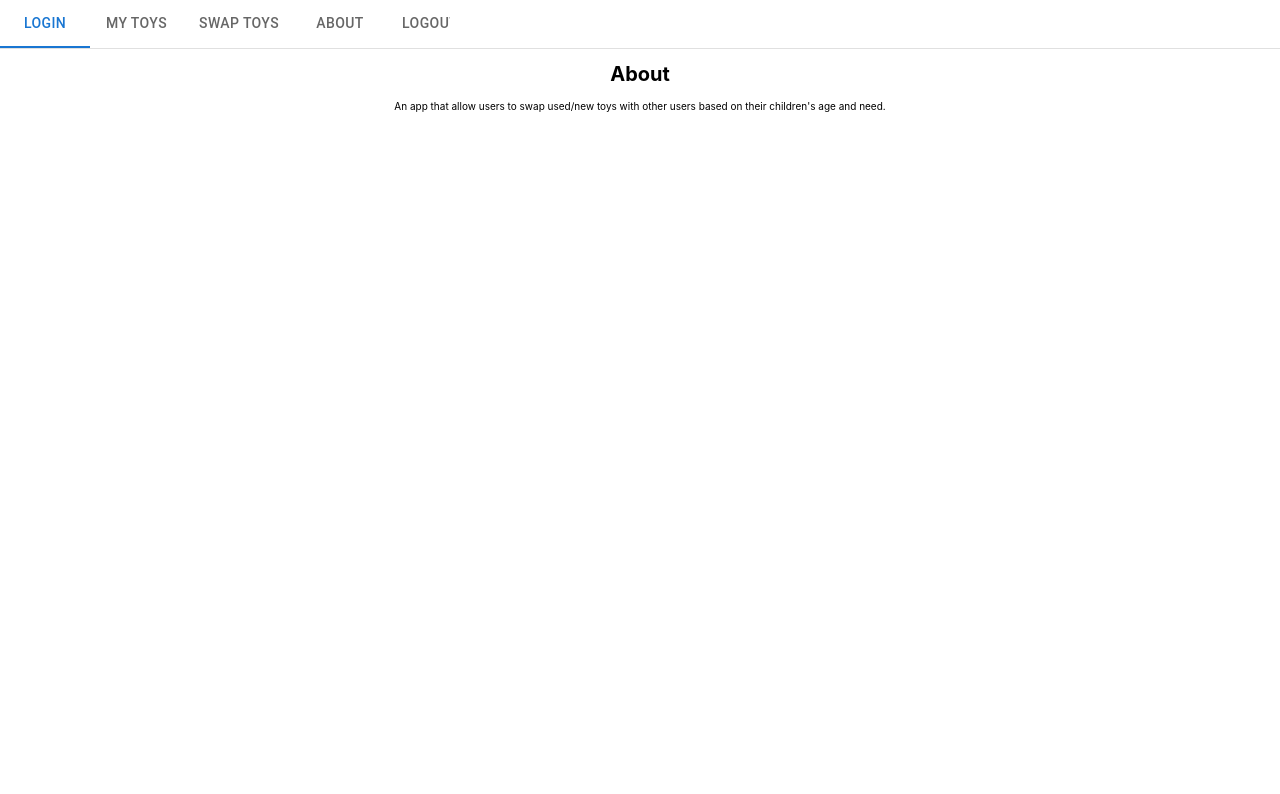
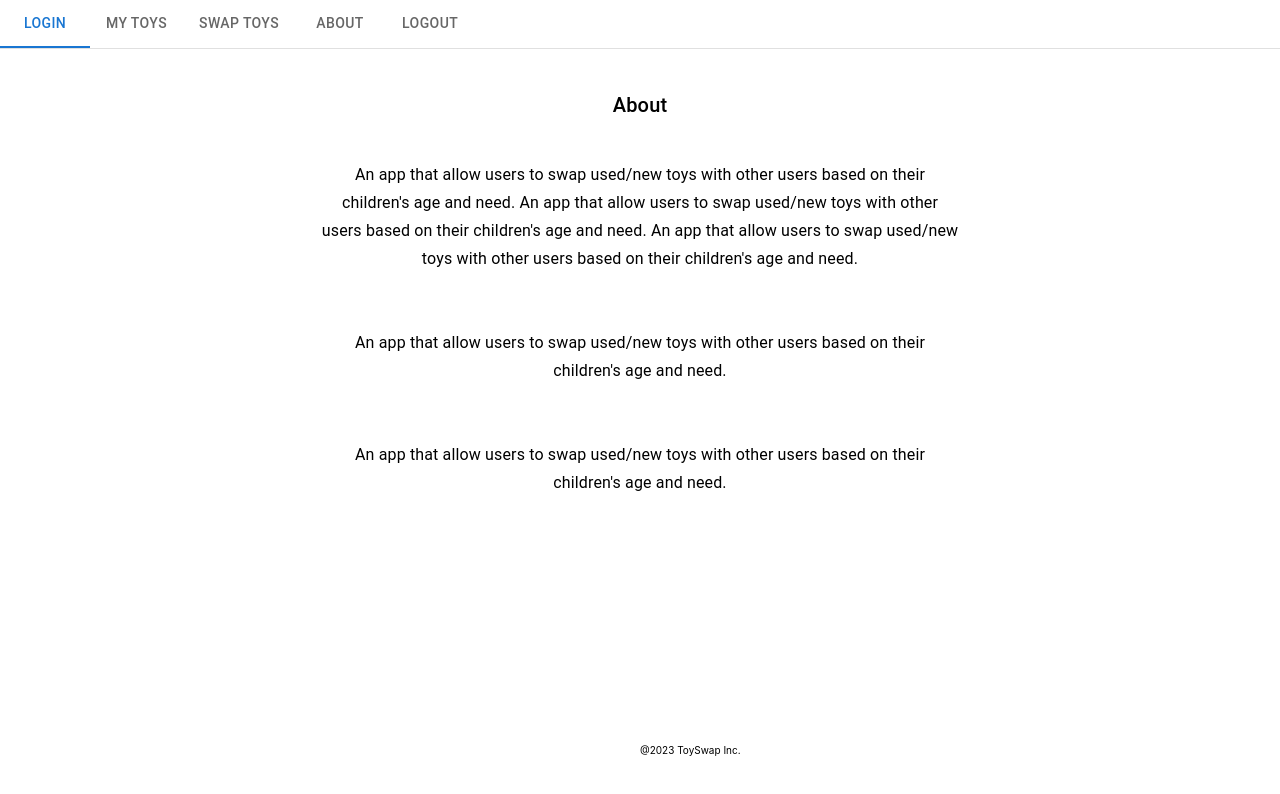
Before and after one commit to mell2022/toy_swap_FE, a React (Create React App) app: page /about in a window 1280 px wide. Shown: the top 794 px of the page. Built offline with nearby package versions, Linux system fonts and the light colour scheme.

Commit message:
Updated About, logout and Footer

```diff
--- a/src/App.js
+++ b/src/App.js
@@ -1,6 +1,7 @@
 import "./App.css";
 import {
   BrowserRouter as Router,
+  Link,
   NavLink,
   Route,
   Routes,
@@ -11,56 +12,14 @@ import Login from "./pages/Login";
 import MyToys from "./pages/MyToys";
 import SwapToys from "./pages/SwapToys";
 import About from "./pages/About";
-import Nav from "./components/Nav";
-import { BrowserRouter } from "react-router-dom";
 import NavTabs from "./components/NavTabs";
 import { BottomNavigation } from "@mui/material";
-// import images from "./images/Toystack.jpeg";
-// import "./App.css";
+import Logout from "./pages/Logout";
+import { positions, textAlign } from "@mui/system";
 
 function App() {
-  // const [allUsers, setAllUsers] = useState([]);
-  // const [errorMessage, setErrorMessage] = useState("");
-
-  // useEffect(() => {
-  //   axios
-  //     .get("https://toyswap.herokuapp.com/toys", {
-  //       params: {
-  //         format: "json",
-  //       },
-  //     })
-  //     .then((response) => {
-  //       // console.log("success in getting all toys!", response.data);
-  //       setAllUsers(response.data);
-  //     })
-  //     .catch((error) => {
-  //       console.log(`error in getting all toys! error message: ${error}`);
-  //     });
-  // }, []);
-
-  // return (
-  //   <div id="App">
-  //     <header>
-  //       <h1>Toy Swap</h1>
-  //       <section></section>
-  //     </header>
-  //     <main>
-  //       {console.log("yaaay2", allUsers)}
-  //       <UsersList users={allUsers}></UsersList>
-  //     </main>
-  //     <BrowserRouter>
-  //     <Routes>
-  //       {/* <Route path="/" element={<index />}></Route> */}
-  //       {/* <Route path="/user" element={<User />}></Route>
-  //       <Route path="/UsersList" element={<UsersList />}></Route> */}
-  //     </Routes>
-  //   </BrowserRouter>
-  //   </div>
-  // );
-
   return (
     <div className="App">
-      {/* <div> className="bg"</div> */}
       <Router>
         <NavTabs></NavTabs>
         <Routes>
@@ -68,13 +27,11 @@ function App() {
           <Route path="/mytoys" element={<MyToys />}></Route>
           <Route path="/swaptoys" element={<SwapToys />}></Route>
           <Route path="/about" element={<About />}></Route>
-
-          {/* <Route path="/user" element={<User />}></Route>
-          <Route path="/userslist" element={<UsersList />}></Route> */}
+          <Route path="/logout" element={<Logout />}></Route>
         </Routes>
       </Router>
-      <BottomNavigation>
-        {/* <footer class="page-footer">Sticky footer</footer> */}
+      <BottomNavigation sx={{bottom:0 , alignContent:'center'}} style={{position:"fixed", bottom:0, textAlign:'center',  left:"50%" }}>
+        <footer class="page-footer">@2023 ToySwap Inc. </footer>
       </BottomNavigation>
     </div>
   );
--- a/src/components/NavTabs.js
+++ b/src/components/NavTabs.js
@@ -1,10 +1,9 @@
-import * as React from "react";
+import React, {useState} from "react";
 import PropTypes from "prop-types";
 import Tabs from "@mui/material/Tabs";
 import Tab from "@mui/material/Tab";
 import Typography from "@mui/material/Typography";
 import Box from "@mui/material/Box";
-import Link from "@mui/material/Link";
 import { useNavigate } from "react-router-dom";
 
 function TabPanel(props) {
@@ -31,6 +30,7 @@ TabPanel.propTypes = {
   children: PropTypes.node,
   index: PropTypes.number.isRequired,
   value: PropTypes.number.isRequired,
+  isLogged: PropTypes.bool.isRequired,
 };
 
 function a11yProps(index) {
@@ -48,30 +48,28 @@ export default function BasicTabs() {
   const navigate = useNavigate();
   let email = localStorage.getItem("authenticatedEmail");
   let user = localStorage.getItem("authenticatedUser");
-  console.log(isLoggedIn);
 
   const handleChange = (event, newValue) => {
     console.log("handleChange", newValue, event);
     event.preventDefault();
     if (newValue === 0) {
-      console.log("Home");
+      setIsLoggedIn(false);
       navigate("/");
     } else if (newValue === 1) {
-      console.log("mytoys");
-
+      setIsLoggedIn(localStorage.getItem("isLoggedIn"));
       navigate("/mytoys");
     } else if (newValue === 2) {
-      console.log("swaptoys");
+      setIsLoggedIn(localStorage.getItem("isLoggedIn"));
       navigate("/swaptoys");
     } else if (newValue === 3) {
-      console.log("about");
+      setIsLoggedIn(localStorage.getItem("isLoggedIn"));
       navigate("/about");
     } else if (newValue === 4) {
       console.log("logout");
       // log the user out of the database and set the flag
       setIsLoggedIn(false);
       localStorage.setItem("isLoggedIn", false);
-      navigate("/");
+      navigate("/logout");
     }
 
     setValue(newValue);
@@ -92,7 +90,7 @@ export default function BasicTabs() {
           sx={{
             alignContent: "flex-start",
             justifyContent: "flex-start",
-            gridColumn: "1",
+            gridColumn: "span 3",
           }}
         >
           <Tabs
--- a/src/pages/About.js
+++ b/src/pages/About.js
@@ -1,16 +1,42 @@
 import React from "react";
 import Tabs from "@mui/material/Tabs";
 import Tab from "@mui/material/Tab";
+import { Typography, Grid, Box } from "@mui/material";
 
 const About = () => {
   return (
-    <div>
-      <h1>About</h1>
-      <p>
+
+    <Grid
+    container
+    justifyContent="flex-start"
+    alignItems="flex-start"
+  >
+    <Grid item xs/>
+    <Grid item xs={6}
+        >
+      <Typography variant="h6" m={5}> About</Typography>
+      <Typography variant="subtitle1">
         An app that allow users to swap used/new toys with other users based on
         their children's age and need.
-      </p>
-    </div>
+        An app that allow users to swap used/new toys with other users based on
+        their children's age and need.
+        An app that allow users to swap used/new toys with other users based on
+        their children's age and need.
+        <br/>
+        <br/>
+        <br/>
+        An app that allow users to swap used/new toys with other users based on
+        their children's age and need.
+        <br/>
+        <br/>
+        <br/>
+        An app that allow users to swap used/new toys with other users based on
+        their children's age and need.
+      </Typography>
+      </Grid>
+
+    <Grid item xs/>
+    </Grid>
   );
 };
 
--- a/src/pages/Login.js
+++ b/src/pages/Login.js
@@ -1,53 +1,47 @@
-import { useState } from "react";
+import { useState, useEffect } from "react";
 import { useNavigate } from "react-router-dom";
-import { TextField, Box, Button, Grid } from "@mui/material";
+import { TextField, Box, Button, Grid, Stack, Alert } from "@mui/material";
 // import ImageList from '@mui/material/ImageList';
 // import ImageListItem from '@mui/material/ImageListItem';
 // import Image from './images/toystack.jpeg';
 import Image2 from "../images/IMG_1863.jpeg";
 
-const Login = () => {
+export default function Login(props) {
   const [UnameOrEmail, setUnameOrEmail] = useState("");
   const [password, setpassword] = useState("");
   const [authenticatedEmail, setAuthenticatedEmail] = useState("");
   const [authenticatedUser, setAuthenticatedUser] = useState("");
   const [isLoggedIn, setIsLoggedIn] = useState(false);
-  console.log("isLoggedIn", isLoggedIn)
+  console.log("isLoggedIn in Login Page", isLoggedIn);
 
   const navigate = useNavigate();
 
-  const user = {
-    email: "test@test.com",
-    username: "test123",
-    password: "123456",
-  };
   const handlesubmit = (e) => {
     e.preventDefault();
     // TODO: Implement google login logic
     // For now we assume it works and we get the email back
     localStorage.setItem("authenticatedEmail", "kailee.wintheiser@f3qesh.com");
     localStorage.setItem("authenticatedUser", "Kailee Wintheiser");
-    localStorage.setItem("isLoggedIn", true)
+    localStorage.setItem("isLoggedIn", true);
 
     setAuthenticatedEmail("kailee.wintheiser@f3qesh.com");
     setAuthenticatedUser("Kailee Wintheiser");
-    setIsLoggedIn(true)
-    console.log("isLoggedIn", isLoggedIn)
+    setIsLoggedIn(true);
+    localStorage.setItem("isLoggedIn", true);
 
+    //navigate("/mytoys");
+    // console.log("UnameOrEmail:", UnameOrEmail);
+    // console.log("password:", password);
 
-    navigate("/mytoys");
-    console.log("UnameOrEmail:", UnameOrEmail);
-    console.log("password:", password);
-
-    if (UnameOrEmail === user.email || UnameOrEmail === user.username) {
-      if (password === user.password) {
-        console.log("User Loged In");
-      } else {
-        console.log("wrong password");
-      }
-    } else {
-      console.log("please check your username or Email");
-    }
+    // if (UnameOrEmail === user.email || UnameOrEmail === user.username) {
+    //   if (password === user.password) {
+    //     console.log("User Loged In");
+    //   } else {
+    //     console.log("wrong password");
+    //   }
+    // } else {
+    //   console.log("please check your username or Email");
+    // }
   };
   return (
     <Grid container justifyContent="flex-end" alignItems="center" height="100%">
@@ -83,7 +77,19 @@ const Login = () => {
           Log in
         </Button>
       </Grid>
+      <Grid container  justifyContent="flex-end" alignItems="center">
+      <Grid item xs/>
+      <Grid item xs={6}>
+        <Stack sx={{ width: "100%", m:4 }} spacing={2}>
+            {isLoggedIn && (
+              <Alert severity="success" onClose={()=>{}}>
+                You have successfully logged in! Please go to your toys list and select a toy to swap!
+              </Alert>
+            )}
+        </Stack>
+      </Grid>
+      <Grid item xs/>
+      </Grid>
     </Grid>
   );
-};
-export default Login;
+}
--- /dev/null
+++ b/src/pages/Logout.js
@@ -0,0 +1,16 @@
+import React from "react";
+
+const Logout = () => {
+  localStorage.setItem("isLoggedIn", false);
+  return (
+    <div>
+      <h1>Logout</h1>
+      <p>
+        You have successfully logged out. Please use the login button above to
+        log in.
+      </p>
+    </div>
+  );
+};
+
+export default Logout;
```
Also changed, not shown: src/components/withRouter.js (added, +10 -0 lines), src/pages/MyToys.js (+3 -23 lines), 1 other file (tests, documents, lock files or other folders).
